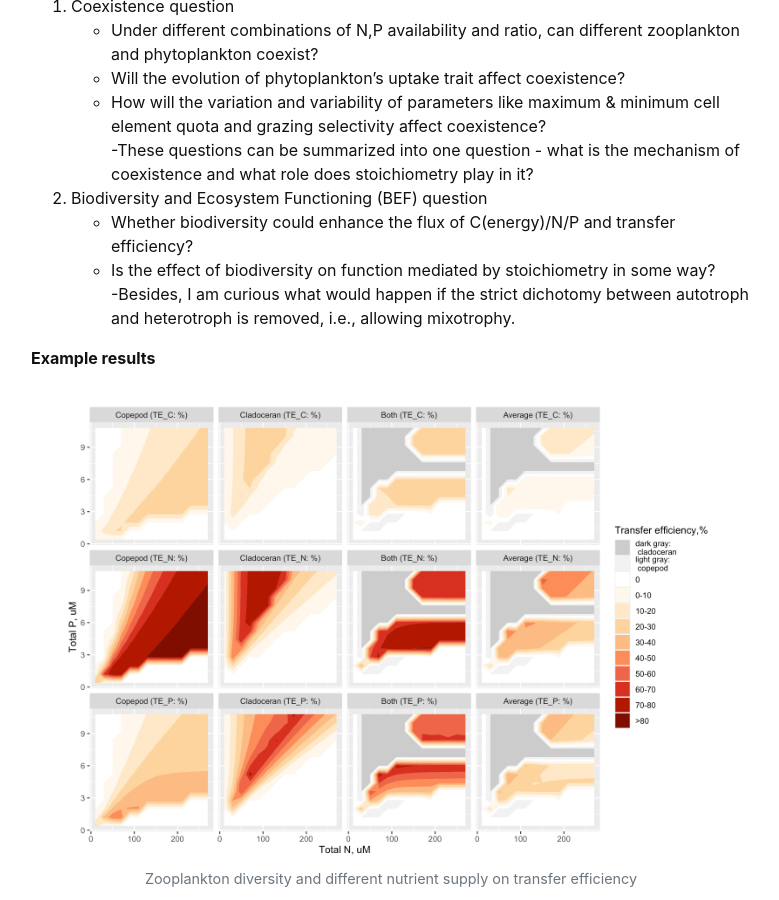
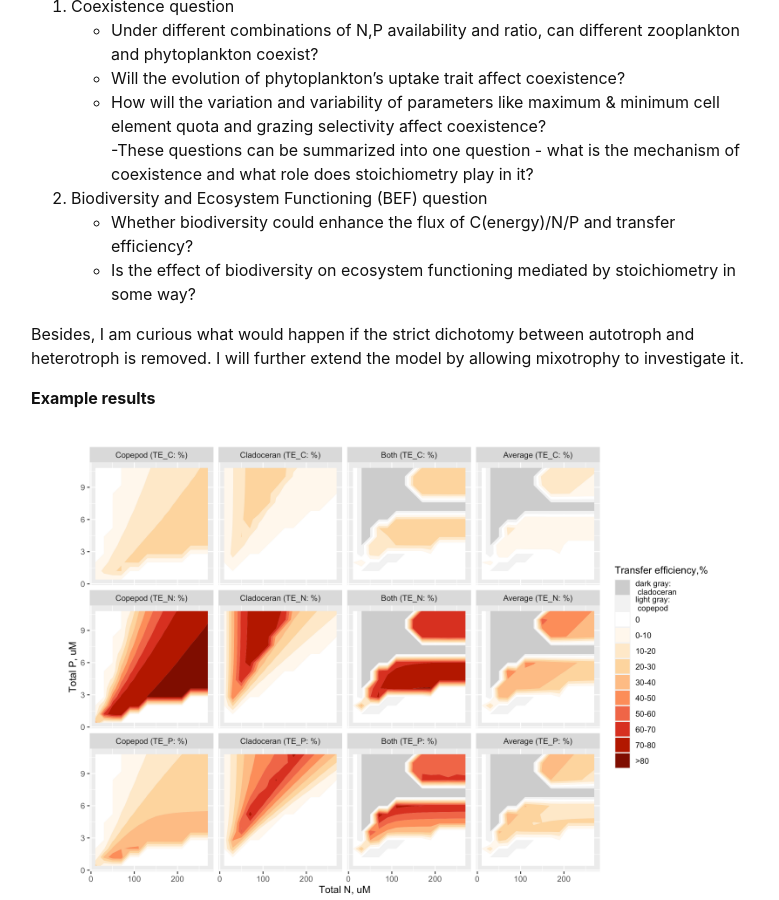
Before and after one commit to junkun-ren/PersonalWebsite, a Jekyll site: the page built from content/0-research.md, in a window 1280 px wide and 900 px high, scrolled down 3874 px. Shown: the whole window, without its empty margins (249-1028 px from the left). Built offline with Jekyll 4.4.1, drawn with Linux system fonts in a browser that asks for light colours.

Commit message:
Update 0-research.md

````diff
--- a/content/0-research.md
+++ b/content/0-research.md
@@ -53,8 +53,9 @@ Inspired by the concepts illustrated in the diagram above ```(H. Hillebrand et a
 
 2. Biodiversity and Ecosystem Functioning (BEF) question
  - Whether biodiversity could enhance the flux of C(energy)/N/P and transfer efficiency?
- - Is the effect of biodiversity on function mediated by stoichiometry in some way?<br/>
--Besides, I am curious what would happen if the strict dichotomy between autotroph and heterotroph is removed, i.e., allowing mixotrophy.
+ - Is the effect of biodiversity on ecosystem functioning mediated by stoichiometry in some way?<br/>
+
+Besides, I am curious what would happen if the strict dichotomy between autotroph and heterotroph is removed. I will further extend the model by allowing mixotrophy to investigate it.
 
 **Example results**<a name="subparagraph4"></a>
 {% include figure.html img="TE3.png" alt="Transfer efficiency under different nutrient supply and single or two zooplankton comparison" caption="Zooplankton diversity and different nutrient supply on transfer efficiency" width="95%" %}
````
